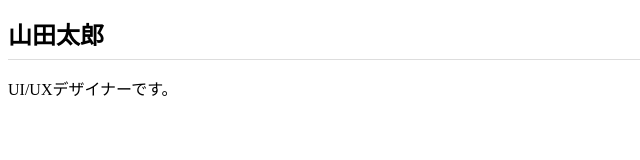
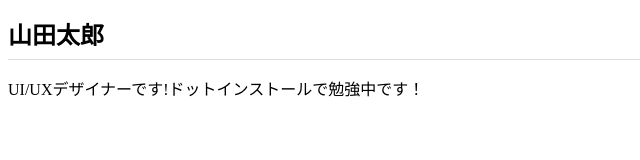
Before and after one commit to shoyo0929/shoyo0929.github.io, a plain HTML site: page index.html in a window 1280 px wide. Shown: the whole page, without its empty margins (0-640 px from the left). Drawn offline with Linux system fonts and the light colour scheme.

Commit message:
Add files via upload

```diff
--- a/index.html
+++ b/index.html
@@ -7,7 +7,7 @@
 </head>
 <body>
   <h1>山田太郎</h1>
-  <p>UI/UXデザイナーです。</p>
+  <p>UI/UXデザイナーです!ドットインストールで勉強中です！</p>
 </body>
 
 </html>
```
